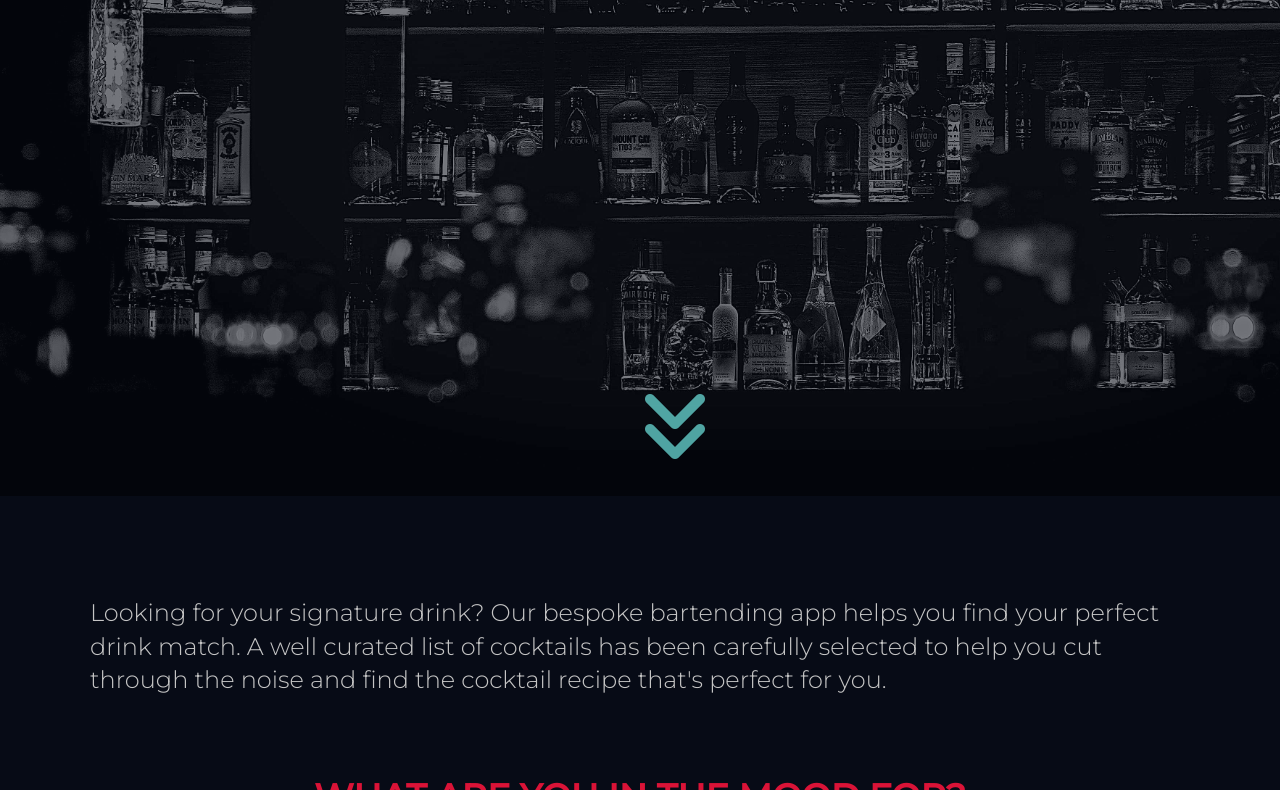
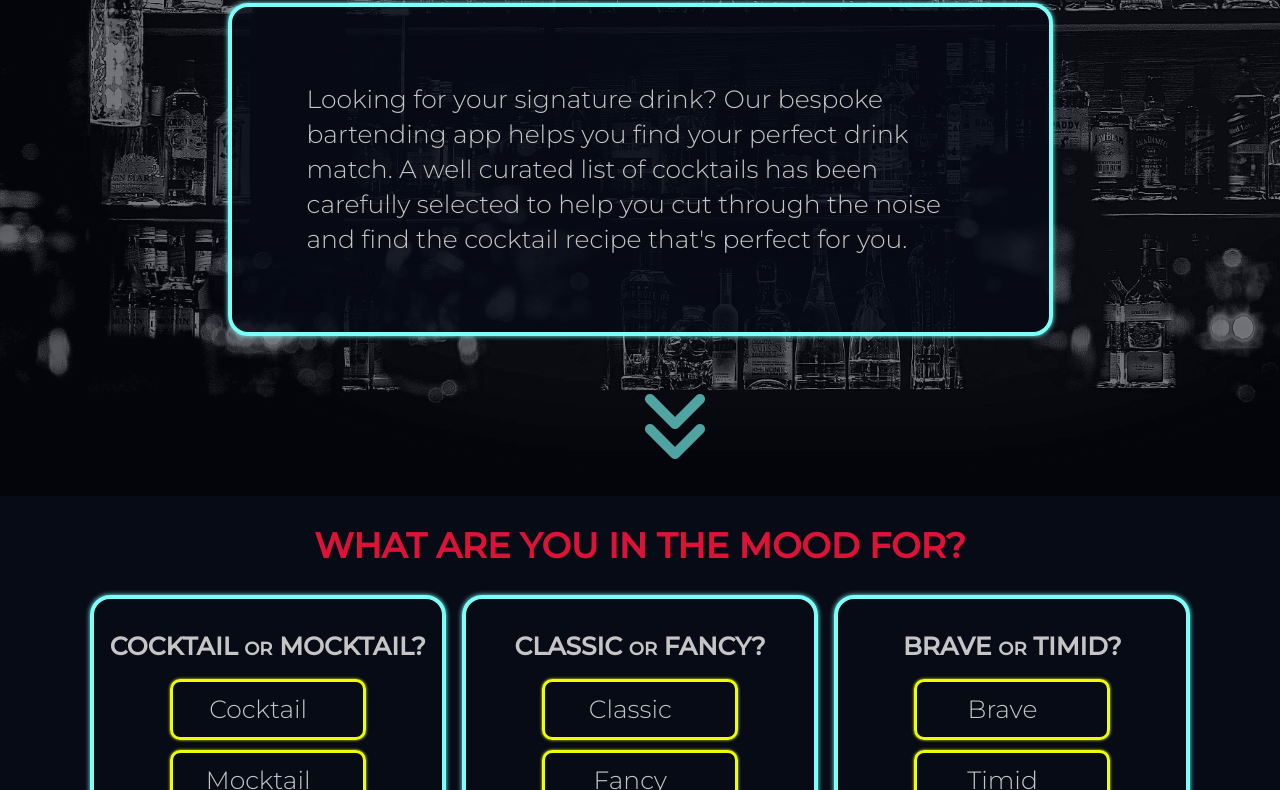
Before and after one commit to Shmedi/Salut, a plain HTML site: page index.html in a window 1280 px wide. Shown: the part 304-1094 px from the top of the page. Drawn offline with nearby package versions, Linux system fonts and the light colour scheme.

Commit message:
Moved and styled introduction paragraph for better ux

```diff
--- a/index.html
+++ b/index.html
@@ -19,8 +19,13 @@
     <!-- Header -->
     <header>
       <div class="wrapper logoContainer flicker-in-1">
-        <i class="fas fa-cocktail"></i>
-        <h1>salut.</h1>
+        <h1><i class="fas fa-cocktail"></i>salut.</h1>
+        <p class="intro">
+          Looking for your signature drink? Our bespoke bartending app helps you
+          find your perfect drink match. A well curated list of cocktails has
+          been carefully selected to help you cut through the noise and find the
+          cocktail recipe that's perfect for you.
+        </p>
       </div>
       <i class="arrow fa fa-angle-double-down bounce-top"></i>
     </header>
@@ -28,12 +33,6 @@
     <!-- Main -->
     <div class="wrapper">
       <main>
-        <p class="intro">
-          Looking for your signature drink? Our bespoke bartending app helps you
-          find your perfect drink match. A well curated list of cocktails has
-          been carefully selected to help you cut through the noise and find the
-          cocktail recipe that's perfect for you.
-        </p>
         <!-- Form for questions -->
         <form action="" autocomplete="off">
           <h2>What are you in the mood for?</h2>
--- a/styles/scss/_globalStyles.scss
+++ b/styles/scss/_globalStyles.scss
@@ -1,12 +1,12 @@
+body {
+  background: $darkest;
+  color: $lightest;
+}
+
 .wrapper {
   width: 90%;
   max-width: 1100px;
   margin: 0 auto;
-}
-
-body {
-  background: $darkest;
-  color: $lightest;
 }
 
 img {
--- a/styles/scss/_header.scss
+++ b/styles/scss/_header.scss
@@ -5,10 +5,9 @@
 // Background & Button Scroll
 
 header {
-  display: flex;
   height: 100vh;
+  padding: 75px 0;
   position: relative;
-
   &::before {
     background: url(../assets/images/background.jpg) no-repeat;
     background-size: cover;
@@ -21,6 +20,23 @@ header {
     width: 100%;
   }
 
+  // Logo & Title
+  .logoContainer {
+    display: flex;
+    flex-flow: row wrap;
+    margin: 0 auto;
+  }
+
+  .intro {
+    background: $darkestRgba;
+    border: 4px solid $primaryColor;
+    border-radius: 20px;
+    box-shadow: 0 0 5px $primaryColor;
+    margin: 50px auto;
+    padding: 75px;
+    width: 75%;
+  }
+
   .arrow {
     color: $arrowColor;
     font-size: 8rem;
@@ -30,11 +46,3 @@ header {
     cursor: pointer;
   }
 }
-
-// Logo & Title
-
-.logoContainer {
-  display: flex;
-  padding-top: 100px;
-  flex-flow: row wrap;
-}
--- a/styles/scss/_main.scss
+++ b/styles/scss/_main.scss
@@ -1,8 +1,7 @@
+// Quiz Section
 main {
   height: 100vh;
 }
-
-// Quiz Section
 
 form {
   display: flex;
@@ -41,10 +40,9 @@ form {
       border-color: $secondaryColor;
       box-shadow: 0 0 3px $secondaryColor;
     }
-  }
-
-  input[type="radio"] {
-    opacity: 0;
+    input[type="radio"] {
+      opacity: 0;
+    }
   }
 }
 
--- a/styles/scss/_typography.scss
+++ b/styles/scss/_typography.scss
@@ -5,16 +5,23 @@ html {
 body {
   color: $lightest;
   font-family: $primaryFont;
-  font-size: 2rem;
+  font-size: 2.5rem;
   font-weight: 300;
   line-height: 1.4;
 }
 
 h1 {
   color: $secondaryColor;
-  font-size: 15rem;
+  font-size: 13rem;
   font-family: "Comfortaa", cursive;
   text-shadow: 0 0 10px $secondaryColor;
+  text-align: center;
+  width: 100%;
+  i {
+    color: $accentColor;
+    font-size: 11rem;
+    text-shadow: 0 0 10px $accentColor;
+  }
 }
 
 h2,
@@ -38,14 +45,3 @@ h3 {
     font-size: 1.8rem;
   }
 }
-
-.intro {
-  font-size: 2.4rem;
-  padding: 100px 0 50px 0;
-}
-
-.logoContainer i {
-  color: $accentColor;
-  font-size: 13rem;
-  text-shadow: 0 0 10px $accentColor;
-}
--- a/styles/scss/_variables.scss
+++ b/styles/scss/_variables.scss
@@ -7,5 +7,6 @@ $primaryColor: rgb(123, 255, 248);
 $secondaryColor: rgb(218, 19, 55);
 $accentColor: rgb(237, 255, 0);
 $darkest: rgb(7, 11, 22);
+$darkestRgba: rgba(7, 11, 22, 0.8);
 $lightest: rgb(197, 197, 197);
 $arrowColor: rgba(122, 255, 248, 0.635);
```
Also changed, not shown: styles/styles.css.
